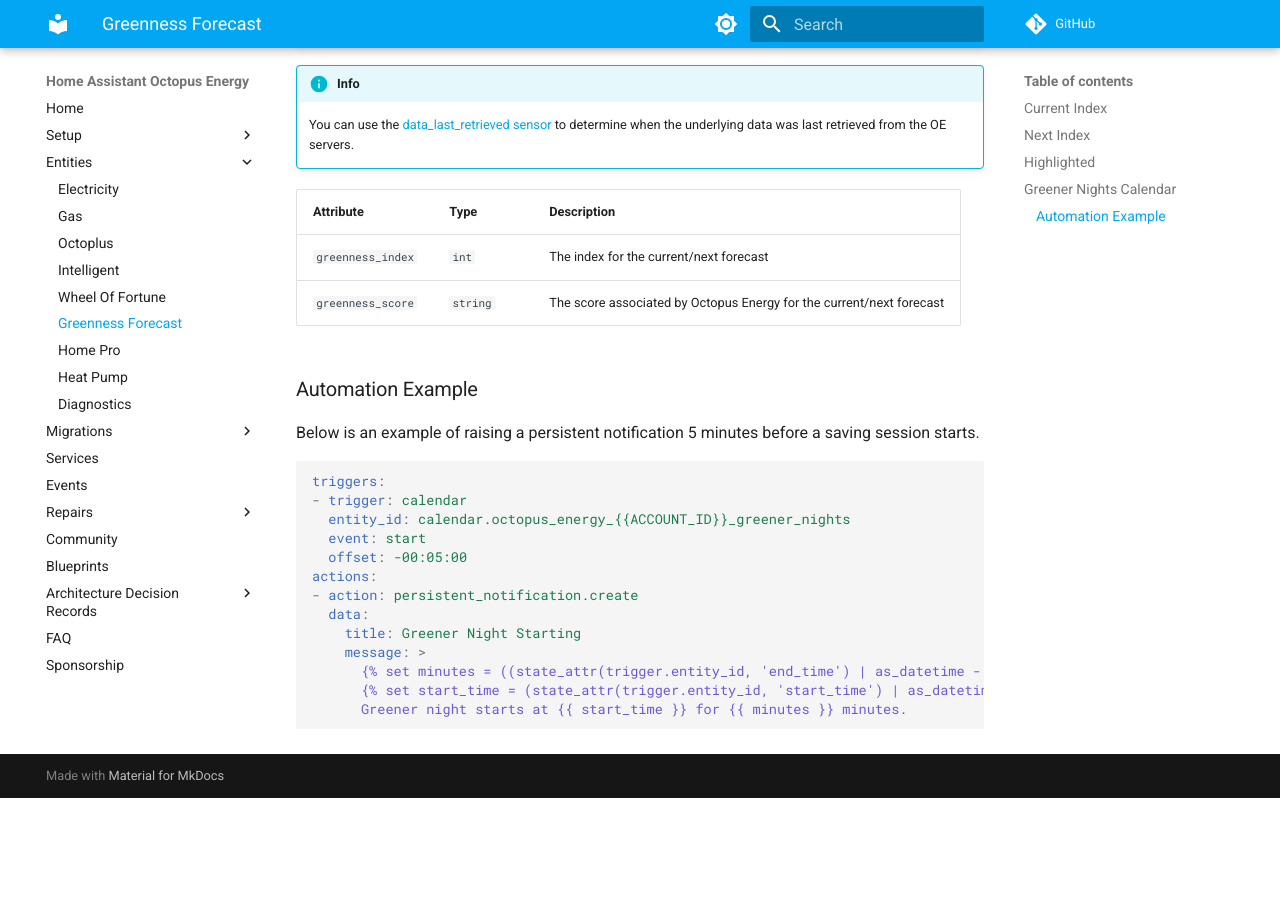
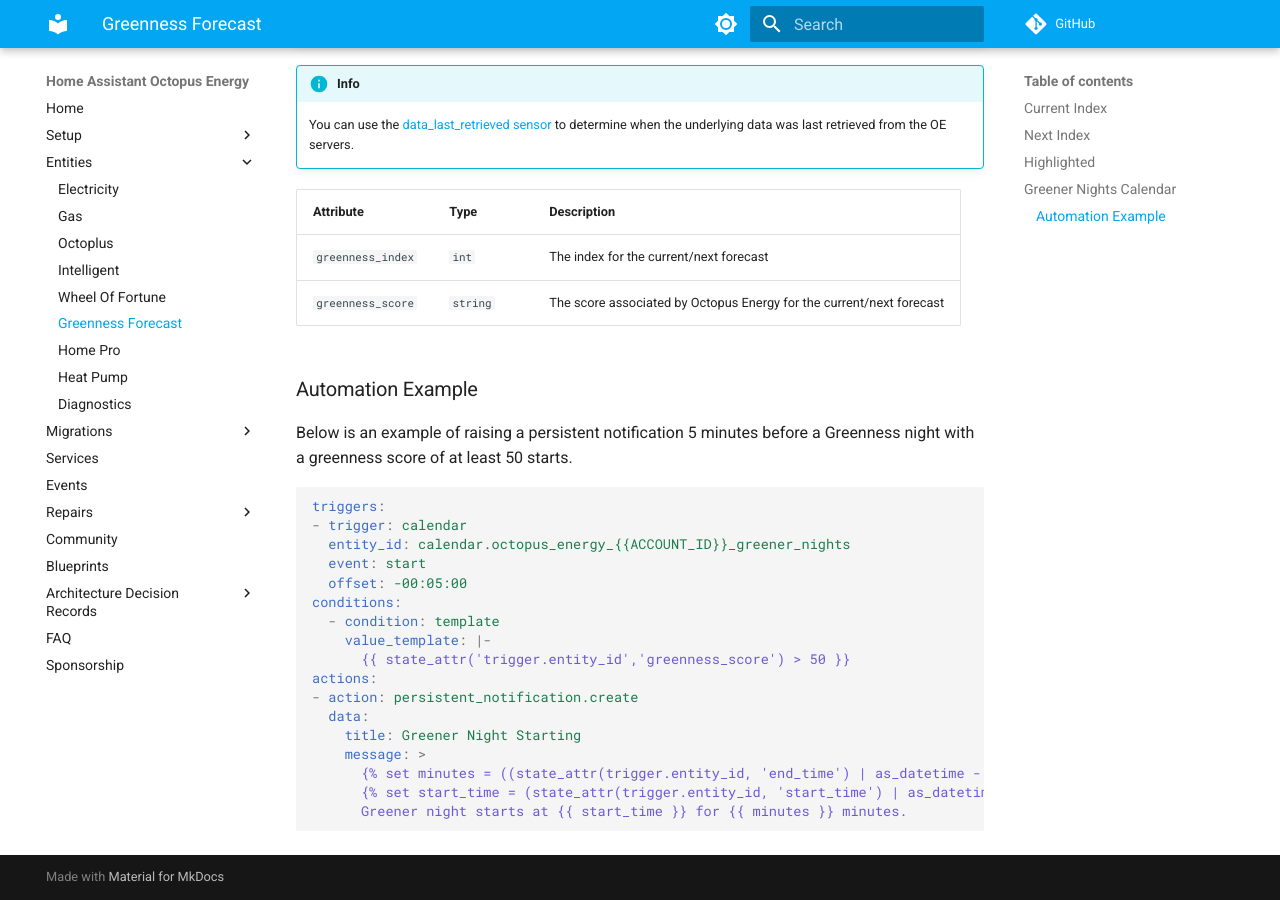
Before and after one commit to BottlecapDave/HomeAssistant-OctopusEnergy, an MkDocs documentation site: the page built from _docs/entities/greenness_forecast.md, in a window 1280 px wide and 900 px high, scrolled down 3655 px. Built offline with MkDocs 1.6.1 and Material for MkDocs 9.7.7, drawn with Linux system fonts in a browser that asks for light colours; comment, search, counter and statistics services are not loaded; before the commit the page ends 4453 px from its top, so only the background shows below that.

Commit message:
Clarify automation example for Greenness night
Updated the automation example to specify that the notification is for a Greenness night, and added a condition filter to only notify when the greenness score is at least 50.

````diff
--- a/_docs/entities/greenness_forecast.md
+++ b/_docs/entities/greenness_forecast.md
@@ -112,7 +112,7 @@
 
 ### Automation Example
 
-Below is an example of raising a persistent notification 5 minutes before a saving session starts.
+Below is an example of raising a persistent notification 5 minutes before a Greenness night with a greenness score of at least 50 starts.
 
 ```yaml
 triggers:
@@ -120,6 +120,10 @@
   entity_id: calendar.octopus_energy_{{ACCOUNT_ID}}_greener_nights
   event: start
   offset: -00:05:00
+conditions:
+  - condition: template
+    value_template: |-
+      {{ state_attr('trigger.entity_id','greenness_score') > 50 }}
 actions:
 - action: persistent_notification.create
   data:
````
